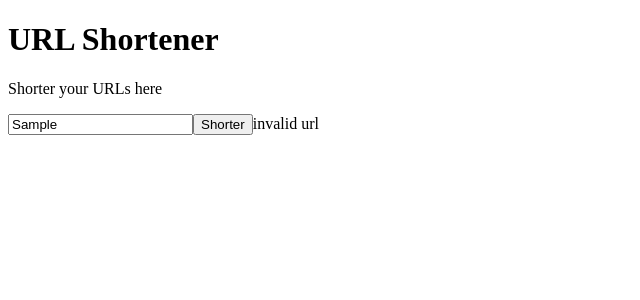
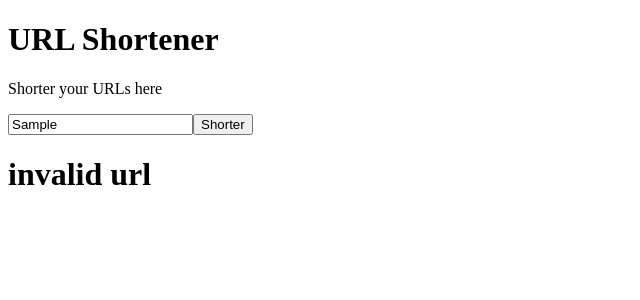
Before and after one commit to RonaldDev0/url-shortener, a Next.js app: page / in a window 1280 px wide. Both pictures are taken after typing "Sample" into the empty fields and a click on the button "Shorter". Shown: the top 300 px of the page, without its empty margins (0-640 px from the left). Built offline with nearby package versions, Linux system fonts and the light colour scheme.

Commit message:
add typescript and code simplification

```diff
--- a/src/app/page.tsx
+++ b/src/app/page.tsx
@@ -1,65 +1,21 @@
 'use client'
 import { useState, useRef } from 'react'
-import Link from 'next/link'
-import { CopyToClipboard } from 'react-copy-to-clipboard'
-import QRCode from 'react-qr-code'
 
-// Compoents
-import { domain, urlValidation } from '@/components'
+// Components
+import { UrlForm, ShortLink, Error } from '@/components'
 
 export default function Home () {
-  const inputRef = useRef<any>()
-  const [shortURL, setShortURL] = useState<any>(null)
-  const [error, setError] = useState<any>(null)
+  const inputRef = useRef()
+  const [shortURL, setShortURL] = useState<string | null>(null)
+  const [error, setError] = useState<string | null>(null)
   const [copied, setCopied] = useState<boolean>(false)
-
-  const handleSubmit = async (e: any) => {
-    e.preventDefault()
-    const { success, data }: any = urlValidation(inputRef.current.value)
-    if (success) {
-      try {
-        const { shortUrl } = await getData(data)
-        setShortURL(shortUrl)
-        setError(null)
-      } catch (error) {
-        console.log(error)
-      }
-    } else {
-      setError('invalid url')
-      setShortURL(null)
-    }
-  }
-
   return (
     <div>
       <h1>URL Shortener</h1>
       <p>Shorter your URLs here</p>
-      <form onSubmit={handleSubmit}>
-        <input type='text' ref={inputRef} />
-        <button>Shorter</button>
-        {shortURL && (
-          <>
-            <p>your new url is: </p>
-            <Link href={`/${shortURL}`}>{domain + shortURL}</Link>
-            <CopyToClipboard text={domain + shortURL}>
-              <button onClick={() => setCopied(true)}>copy</button>
-            </CopyToClipboard>
-            {copied && <span>text copied!!</span>}
-            <QRCode value={domain + shortURL} />
-          </>
-        )}
-        <span>{error}</span>
-      </form>
+      <UrlForm setShortURL={setShortURL} setError={setError} inputRef={inputRef} />
+      {shortURL && <ShortLink shortURL={shortURL} setCopied={setCopied} copied={copied} />}
+      {error && <Error error={error} />}
     </div>
   )
 }
-
-async function getData (url: string) {
-  const res = await fetch('/api/shortUrl', {
-    method: 'POST',
-    headers: { 'Content-Type': 'application/json' },
-    body: JSON.stringify({ url })
-  })
-
-  return res.json()
-}
--- /dev/null
+++ b/src/components/Error.tsx
@@ -0,0 +1,12 @@
+// Interfaces
+interface props {
+  error: string
+}
+
+export default function Error ({ error }: props) {
+  return (
+    <div>
+      <h1>{error}</h1>
+    </div>
+  )
+}
--- /dev/null
+++ b/src/components/ShortLink.tsx
@@ -0,0 +1,27 @@
+import Link from 'next/link'
+import { CopyToClipboard } from 'react-copy-to-clipboard'
+import QRCode from 'react-qr-code'
+
+// Hooks
+import { domain } from '@/hooks'
+
+// Interfaces
+interface props{
+  shortURL: string,
+  setCopied: Function,
+  copied: boolean
+}
+
+export default function ShortLink ({ shortURL, setCopied, copied }: props) {
+  return (
+    <div>
+      <p>your new url is: </p>
+      <Link href={`/${shortURL}`}>{domain + shortURL}</Link>
+      <CopyToClipboard text={domain + shortURL}>
+        <button onClick={() => setCopied(true)}>copy</button>
+      </CopyToClipboard>
+      {copied && <span>text copied!!</span>}
+      <QRCode value={domain + shortURL} />
+    </div>
+  )
+}
--- /dev/null
+++ b/src/components/UrlForm.tsx
@@ -0,0 +1,45 @@
+// Hooks
+import { urlValidation } from '@/hooks'
+
+// Interfaces
+interface props {
+  setShortURL: Function
+  setError: Function
+  inputRef: any
+}
+
+export default function UrlForm ({ setShortURL, setError, inputRef }: props) {
+  const handleSubmit = async (e: any) => {
+    e.preventDefault()
+    const { success, data }: any = urlValidation(inputRef.current.value)
+    if (success) {
+      try {
+        const { shortUrl } = await getData(data)
+        setShortURL(shortUrl)
+        setError(null)
+      } catch (error) {
+        console.log(error)
+      }
+    } else {
+      setError('invalid url')
+      setShortURL(null)
+    }
+  }
+
+  return (
+    <form onSubmit={handleSubmit}>
+      <input type='text' ref={inputRef} />
+      <button>Shorter</button>
+    </form>
+  )
+}
+
+async function getData (url: string) {
+  const res = await fetch('/api/shortUrl', {
+    method: 'POST',
+    headers: { 'Content-Type': 'application/json' },
+    body: JSON.stringify({ url })
+  })
+
+  return res.json()
+}
--- a/src/components/domain.ts
+++ /dev/null
@@ -1 +0,0 @@
-export const domain: string = 'https:192.168.0.2/'
--- a/src/components/index.ts
+++ b/src/components/index.ts
@@ -1,2 +1,3 @@
-export * from './domain'
-export { default as urlValidation } from './urlValidation'
+export { default as Error } from './Error'
+export { default as ShortLink } from './ShortLink'
+export { default as UrlForm } from './UrlForm'
--- /dev/null
+++ b/src/hooks/domain.ts
@@ -0,0 +1 @@
+export const domain: string = 'localhost/'
--- /dev/null
+++ b/src/hooks/index.ts
@@ -0,0 +1,2 @@
+export * from './domain'
+export { default as urlValidation } from './urlValidation'
--- a/src/components/urlValidation.ts
+++ b/src/hooks/urlValidation.ts
@@ -1,5 +1,5 @@
-export default function UrlValidation (url : any) {
-  const URL = url.trim()
+export default function UrlValidation (url : string) {
+  const URL: string = url.trim()
   const validate: boolean = (!URL.includes(' ') && URL.includes('.'))
 
   if (validate) {
```
